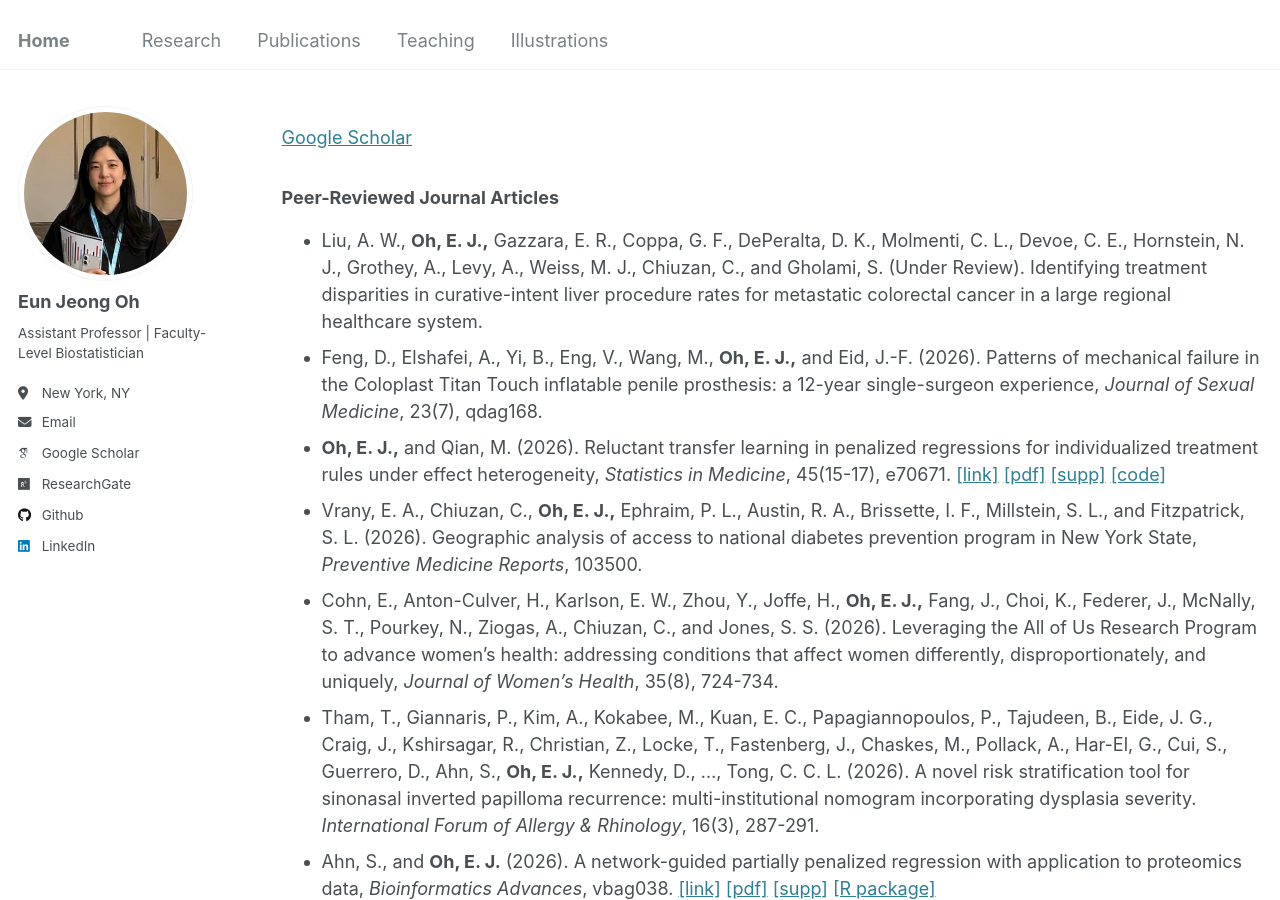
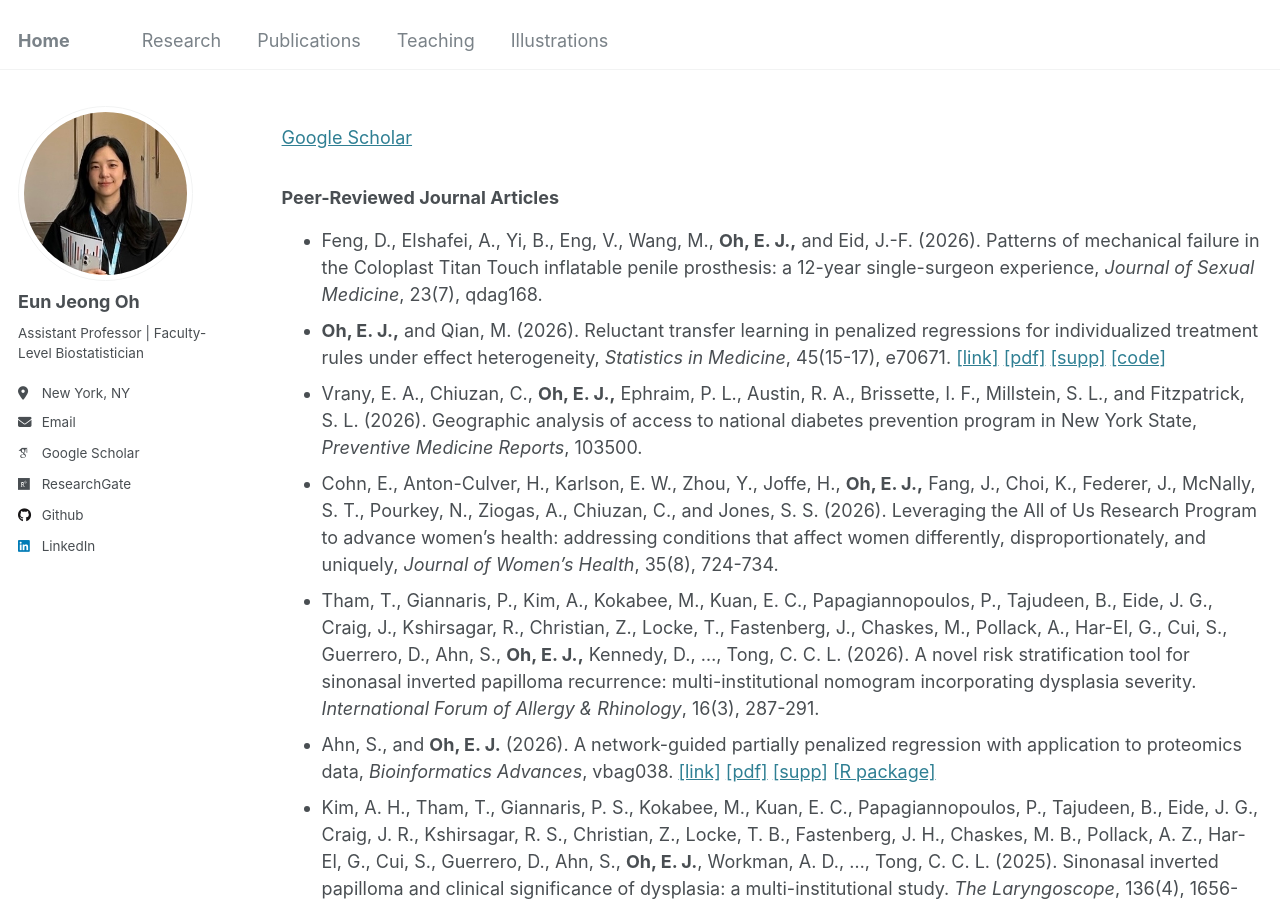
Before and after one commit to oheunj/oheunj.github.io, a Jekyll site: the page built from _pages/publications.md, in a window 1280 px wide and 900 px high. Built offline with Jekyll 4.4.1, drawn with Linux system fonts in a browser that asks for light colours; some web fonts are replaced.

Commit message:
Update publications.md

```diff
--- a/_pages/publications.md
+++ b/_pages/publications.md
@@ -13,7 +13,8 @@
 
 ### Peer-Reviewed Journal Articles
 
-* Liu, A. W., __Oh, E. J.,__ Gazzara, E. R., Coppa, G. F., DePeralta, D. K., Molmenti, C. L., Devoe, C. E., Hornstein, N. J., Grothey, A., Levy, A., Weiss, M. J., Chiuzan, C., and Gholami, S. (Under Review). Identifying treatment disparities in curative-intent liver procedure rates for metastatic colorectal cancer in a large regional healthcare system.
+<!--* Liu, A. W., __Oh, E. J.,__ Gazzara, E. R., Coppa, G. F., DePeralta, D. K., Molmenti, C. L., Devoe, C. E., Hornstein, N. J., Grothey, A., Levy, A., Weiss, M. J., Chiuzan, C., and Gholami, S. (Under Review). Identifying treatment disparities in curative-intent liver procedure rates for metastatic colorectal cancer in a large regional healthcare system.
+-->
 * Feng, D., Elshafei, A., Yi, B., Eng, V.,  Wang, M., __Oh, E. J.,__ and Eid, J.-F. (2026). Patterns of mechanical failure in the Coloplast Titan Touch inflatable penile prosthesis: a 12-year single-surgeon experience, _Journal of Sexual Medicine_, 23(7), qdag168.
 * __Oh, E. J.,__ and Qian, M. (2026). Reluctant transfer learning in penalized regressions for individualized treatment rules under effect heterogeneity, _Statistics in Medicine_, 45(15-17), e70671. [[link]](https://onlinelibrary.wiley.com/doi/10.1002/sim.70671) [[pdf]](https://pmc.ncbi.nlm.nih.gov/articles/PMC13349454/pdf/SIM-45-0.pdf) [[supp]](https://onlinelibrary.wiley.com/action/downloadSupplement?doi=10.1002%2Fsim.70671&file=sim70671-sup-0001-Supinfo.pdf.pdf) [[code]](https://github.com/oheunj/RTL)
 * Vrany, E. A., Chiuzan, C., __Oh, E. J.,__ Ephraim, P. L., Austin, R. A., Brissette, I. F., Millstein, S. L., and Fitzpatrick, S. L. (2026). Geographic analysis of access to national diabetes prevention program in New York State, _Preventive Medicine Reports_, 103500.
```
